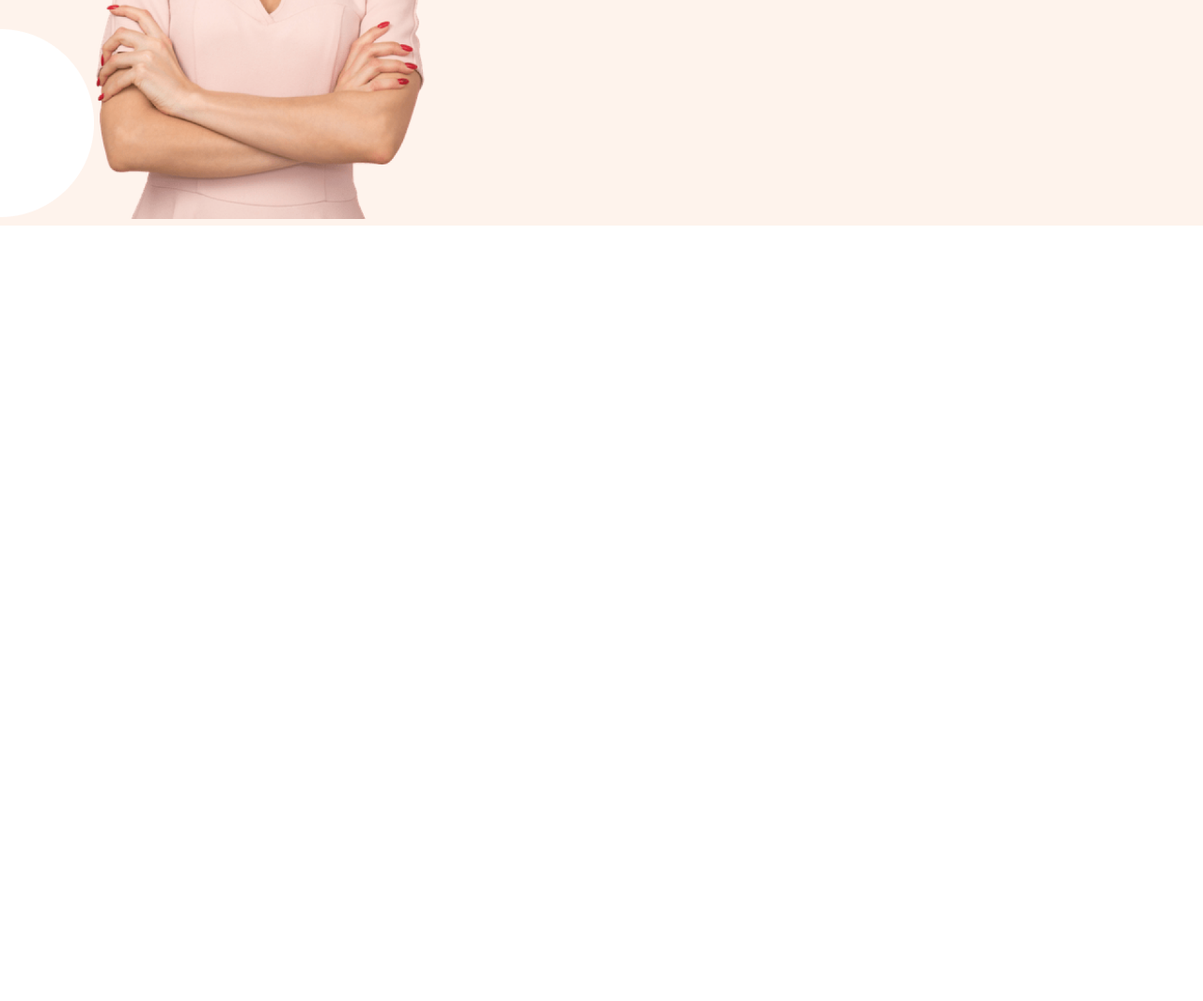
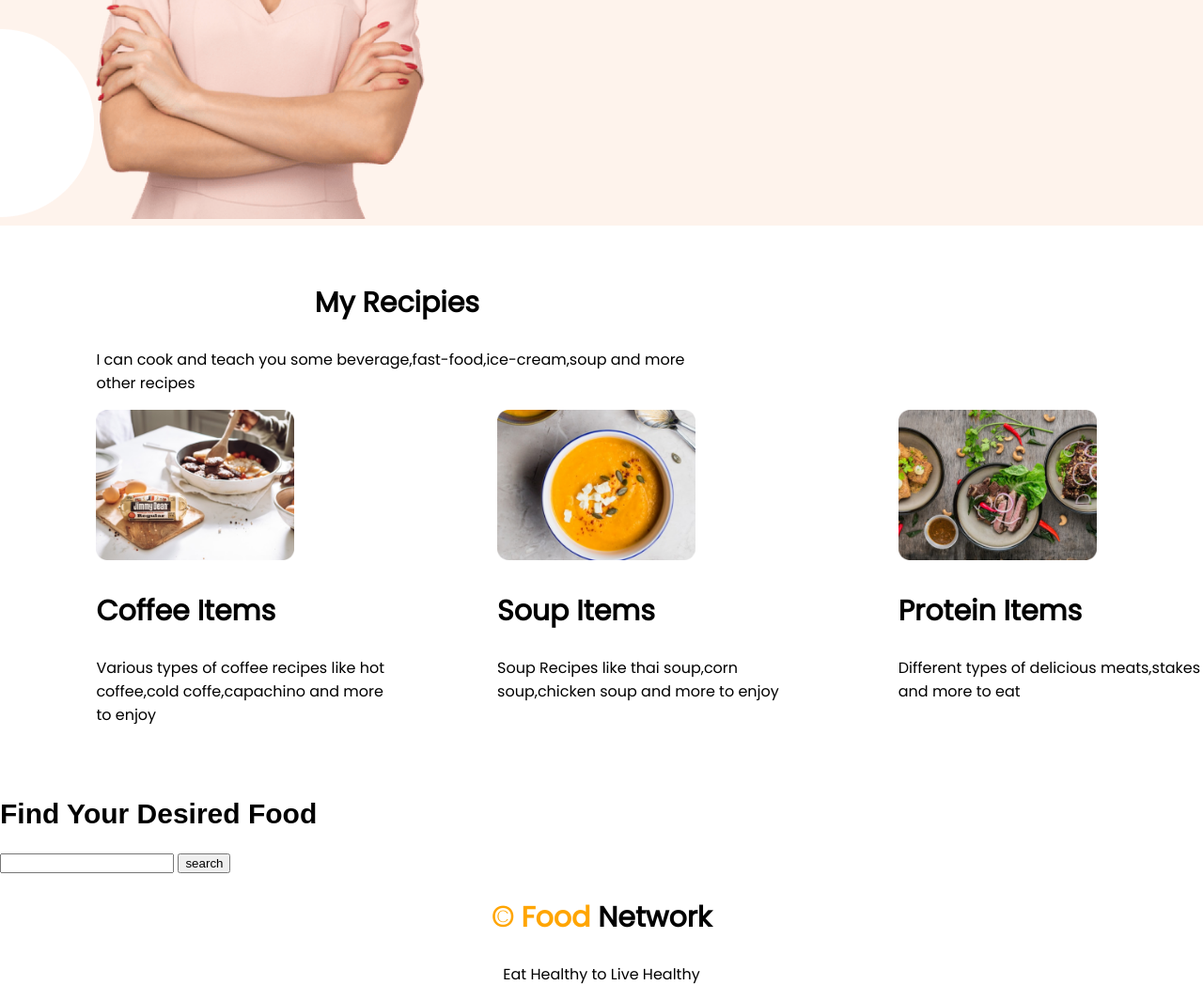
Before and after one commit to Tanzim395/food-network, a plain HTML site: page index.html in a window 1280 px wide. Shown: the part 863-1928 px from the top of the page at 94% size. Before the commit the page ends 1163 px from the top, so only its background shows below. Drawn offline with Linux system fonts and the light colour scheme.

Commit message:
final submission

```diff
--- a/index.html
+++ b/index.html
@@ -13,7 +13,7 @@
 </head>
 
 <body>
-    <section class="top-banner">
+    <section class="top-banner flexible-container">
         <div class="half-width">
             <h1>Skip The <span class="orange-color">Diet,</span></h1>
             <h1>Just Eat Healthy</h1>
@@ -25,7 +25,7 @@
             <img src="images/female/Group 8425.png" alt="Happy Foodie">
         </div>
     </section>
-    <section class="Food-Specialist">
+    <section class="Food-Specialist flexible-container">
         <div class="half-width">
             <img src="images/female/Person Image.png" alt="Food Specialist">
         </div>
@@ -34,9 +34,50 @@
             <p>This is me, Kara Nielsen.I am an expert in food and beverage trends and the consumer values that drive
                 trend growth and adoption. For over a decade, she has translated trends for strategic brand growth and
                 product development for food manufacturers.</p>
-            <a class="link-button" target="_blank" href="">Contact Me</a>
+            <a class="link-button" target="_blank" href="http://www.karanielsenfoodtrends.com/karas-bio">Contact Me</a>
         </div>
 
+    </section>
+    <section class="half-width">
+        <h2 id="recipe">My Recipies</h2>
+        <p>I can cook and teach you some beverage,fast-food,ice-cream,soup and more other recipes</p>
+
+    </section>
+    <section>
+        <div class="flexible-container">
+            <div class="half-width">
+                <img src="images/food/Project Cover.jpg" alt="">
+                <h2>Coffee Items</h2>
+                <p>Various types of coffee recipes like hot coffee,cold coffe,capachino and more to enjoy</p>
+            </div>
+            <div class="half-width">
+                <img src="images/food/Project Cover.png" alt="">
+                <h2>Soup Items</h2>
+                <p>Soup Recipes like thai soup,corn soup,chicken soup and more to enjoy</p>
+            </div>
+            <div class="half-width">
+                <img src="images/food/Project Cover1.jpg" alt="">
+                <h2>Protein Items</h2>
+                <p>Different types of delicious meats,stakes and more to eat</p>
+            </div>
+        </div>
+    </section>
+    <section>
+        <div class="header">
+            <form>
+                <h2>Find Your Desired Food</h2>
+                <div class="form-box">
+                    <input class="Search-here" name="search" type="text" />
+                    <button class="search-btn" type="button">search</button>
+                </div>
+            </form>
+        </div>
+    </section>
+    <section>
+        <footer>
+            <h2><span class="orange-color">© Food</span> Network</h2>
+            <p>Eat Healthy to Live Healthy</p>
+        </footer>
     </section>
 
 
--- a/style.css
+++ b/style.css
@@ -5,16 +5,20 @@ body{
 h1{
     font-size: 50px;
 }
+h2{
+    font-size: 30px;
+}
 .orange-color{
     color: orange;
 }
-section{
+.flexible-container{
     display: flex;
     margin-bottom: 60px;
 }
 .half-width{
     width: 50%;
     padding-left: 8%;
+    box-shadow: honeydew;
 }
 .half-width img{
     width: 65%;
@@ -35,3 +39,24 @@ section{
     background-image: url(images/shapes/7.png);
     background-repeat: no-repeat;
 }
+.my-recipies-area{
+    text-align: center;
+}
+#recipe{
+  text-align: center;
+}
+.food-division{
+    width: 50%;
+    padding-left: 8%;
+}
+.header{
+    align-items: center;
+    font-family: sans-serif;
+    justify-content: center;
+}
+footer h2{
+    text-align: center;
+}
+footer p{
+    text-align: center;
+}
```
